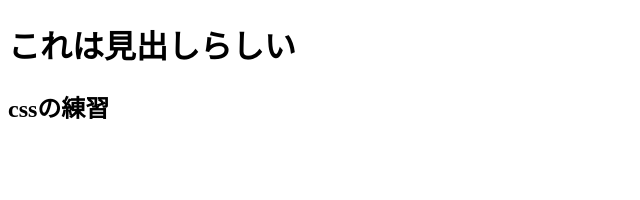
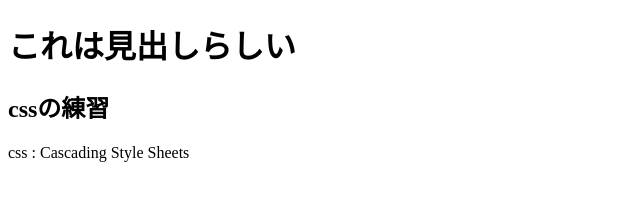
Before and after one commit to hal-XD/MyWebSite, a plain HTML site: page index.html in a window 1280 px wide. Shown: the whole page, without its empty margins (0-640 px from the left). Drawn offline with Linux system fonts and the light colour scheme.

Commit message:
modified index.html

```diff
--- a/index.html
+++ b/index.html
@@ -10,6 +10,7 @@
         <h1>これは見出しらしい</h1>
         <div>
             <h2>cssの練習</h2>
+            css : Cascading Style Sheets
         </div>
     </body>
 </html>
```
